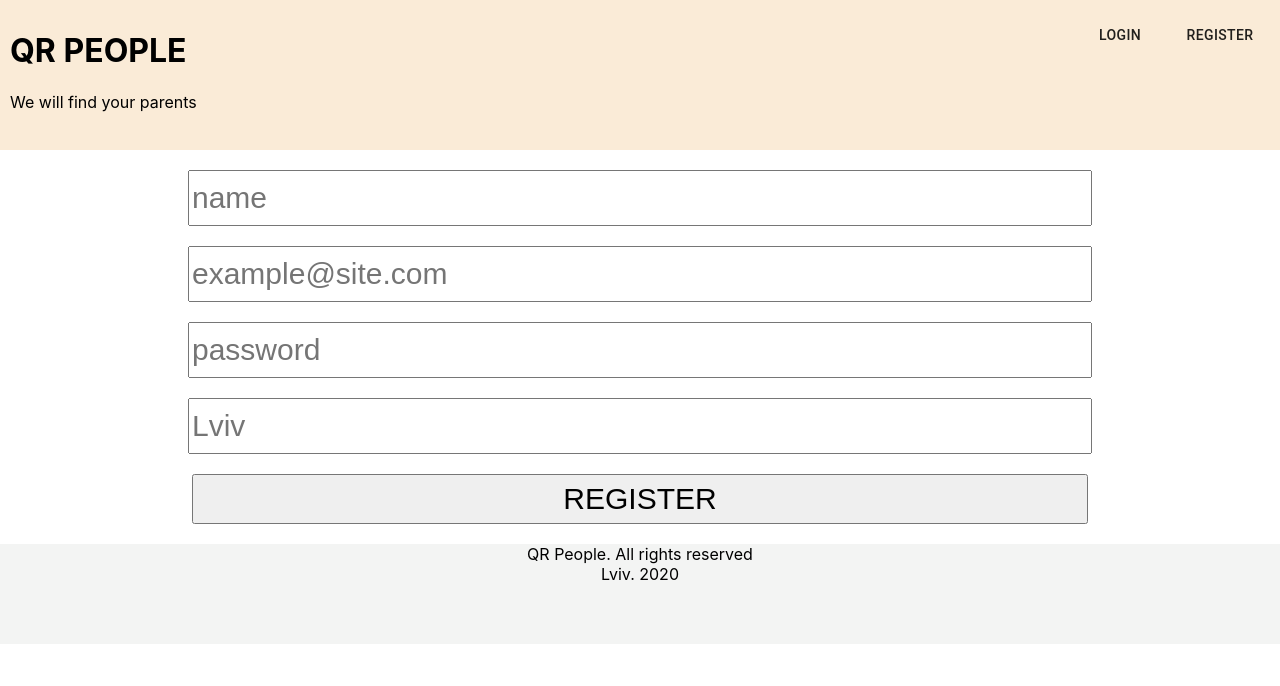
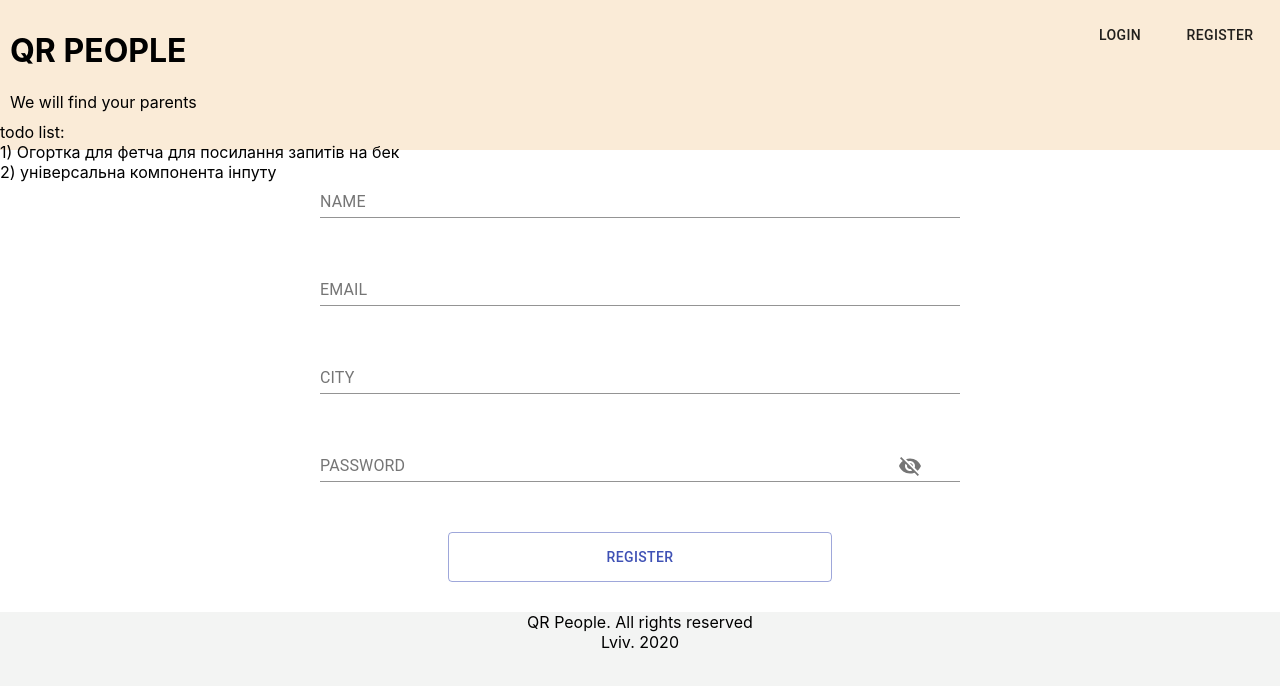
Before and after one commit to OlgaTkachuk/QR_People_React, a React (Create React App) app: page /register in a window 1280 px wide. Shown: the top 686 px of the page. Built offline with nearby package versions, Linux system fonts and the light colour scheme.

Commit message:
Investigate basic info about forms.

```diff
--- a/src/components/Header/Header.js
+++ b/src/components/Header/Header.js
@@ -1,12 +1,11 @@
 import React, {Component} from "react";
+import {Link} from "react-router-dom";
+
 import Button from '@material-ui/core/Button';
 
 import './Header.css';
-import {Link} from "react-router-dom";
 
 const AuthButtons = ({children, className}) => {
-    console.log(className);
-    console.log(children);
     const token = localStorage.getItem('access_token');
 
     if (token) {
@@ -54,6 +53,13 @@ class Header extends Component {
             <header className='header'>
                 <MainLogo/>
                 <AuthButtons className='auth-btn-wrapper'/>
+
+              <br/>
+              todo list:
+              <br/>
+              1) Огортка для фетча для посилання запитів на бек
+              <br/>
+              2) універсальна компонента інпуту
             </header>
         )
     }
--- /dev/null
+++ b/src/components/Login/Login.css
@@ -0,0 +1,4 @@
+.input-label {
+    width: 50%;
+    margin: 20px !important;
+}
--- a/src/components/Login/Login.js
+++ b/src/components/Login/Login.js
@@ -1,6 +1,10 @@
 import React from "react";
 import {FormControl, InputLabel, Input, InputAdornment, IconButton} from "@material-ui/core";
 import {Visibility, VisibilityOff} from '@material-ui/icons';
+import Button from "@material-ui/core/Button";
+
+import './Login.css'
+import {FormSubmitButton} from "../helper-components";
 
 export const Login = () => {
 
@@ -18,22 +22,25 @@ export const Login = () => {
     setValues({...values, [prop]: event.target.value});
   };
 
+  const submitForm = (e) => {
+    e.preventDefault();
+    console.log(values);
+  }
+
   return (
     <div className="register-form">
-      <form action="">
-        <FormControl>
+      <form onSubmit={submitForm}>
+        <FormControl className='input-label'>
           <InputLabel htmlFor="standard-adornment-password">EMAIL</InputLabel>
           <Input
             type="email"
             color="secondary"
-            name="email"
             onChange={handleChange('email')}
           />
-
         </FormControl>
 
         <br/>
-        <FormControl>
+        <FormControl className='input-label'>
           <InputLabel htmlFor="standard-adornment-password">PASSWORD</InputLabel>
           <Input
             type={values.showPassword ? 'text' : 'password'}
@@ -52,7 +59,7 @@ export const Login = () => {
           />
         </FormControl>
         <br/>
-        <input type="submit" value="LOGIN"/>
+        <FormSubmitButton>LOGIN</FormSubmitButton>
       </form>
     </div>
   )
--- a/src/components/Register/Register.js
+++ b/src/components/Register/Register.js
@@ -1,15 +1,92 @@
 import React from "react";
+
+import {FormSubmitButton} from "../helper-components";
+import {FormControl, IconButton, Input, InputAdornment, InputLabel} from "@material-ui/core";
+import {Visibility, VisibilityOff} from "@material-ui/icons";
 
 export const Register = () => {
 
+  const [values, setValues] = React.useState({
+    email: '',
+    name: '',
+    city: '',
+    password: '',
+    showPassword: false,
+  });
+
+  const handleClickShowPassword = () => {
+    setValues({...values, showPassword: !values.showPassword});
+  };
+
+  const handleChange = prop => event => {
+    setValues({...values, [prop]: event.target.value});
+  };
+
+
+  const submitForm = (e) => {
+    e.preventDefault();
+    console.log(values);
+  };
+
   return (
     <div className="register-form">
-      <form>
-        <input type="text" placeholder="name" name="name"/>
-        <input type="email" placeholder="example@site.com" name="email"/>
-        <input type="password" placeholder="password" name="password"/>
-        <input type="text" placeholder="Lviv" name="city"/>
-        <input type="submit" value="REGISTER"/>
+      <form onSubmit={submitForm}>
+        <FormControl className='input-label'>
+          <InputLabel htmlFor="standard-adornment-password">NAME</InputLabel>
+          <Input
+            type="text"
+            color="secondary"
+            onChange={handleChange('name')}
+          />
+        </FormControl>
+
+        <br/>
+
+        <FormControl className='input-label'>
+          <InputLabel htmlFor="standard-adornment-password">EMAIL</InputLabel>
+          <Input
+            type="text"
+            color="secondary"
+            onChange={handleChange('email')}
+          />
+        </FormControl>
+
+        <br/>
+
+        <FormControl className='input-label'>
+          <InputLabel htmlFor="standard-adornment-password">CITY</InputLabel>
+          <Input
+            type="text"
+            color="secondary"
+            onChange={handleChange('city')}
+          />
+        </FormControl>
+
+        <br/>
+
+        <FormControl className='input-label'>
+          <InputLabel htmlFor="standard-adornment-password">PASSWORD</InputLabel>
+          <Input
+            type={values.showPassword ? 'text' : 'password'}
+            value={values.password}
+            onChange={handleChange('password')}
+            endAdornment={
+              <InputAdornment position="end">
+                <IconButton
+                  aria-label="toggle password visibility"
+                  onClick={handleClickShowPassword}
+                >
+                  {values.showPassword ? <Visibility/> : <VisibilityOff/>}
+                </IconButton>
+              </InputAdornment>
+            }
+          />
+        </FormControl>
+
+        <br/>
+
+        <FormSubmitButton>REGISTER</FormSubmitButton>
+
       </form>
     </div>
   );
--- /dev/null
+++ b/src/components/helper-components/FormSubmitButton/FormSubmitButton.css
@@ -0,0 +1,4 @@
+.submit-button {
+    width: 30%;
+    margin: 30px !important;
+}
--- /dev/null
+++ b/src/components/helper-components/FormSubmitButton/FormSubmitButton.js
@@ -0,0 +1,19 @@
+import React from "react";
+
+import Button from "@material-ui/core/Button";
+
+import './FormSubmitButton.css'
+
+export const FormSubmitButton = ({children}) => {
+  return (
+    <Button
+      as="input"
+      type='submit'
+      className='submit-button'
+      variant="outlined"
+      color="primary"
+    >
+      {children}
+    </Button>
+  )
+};
--- /dev/null
+++ b/src/components/helper-components/index.js
@@ -0,0 +1 @@
+export * from './FormSubmitButton/FormSubmitButton.js'
```
